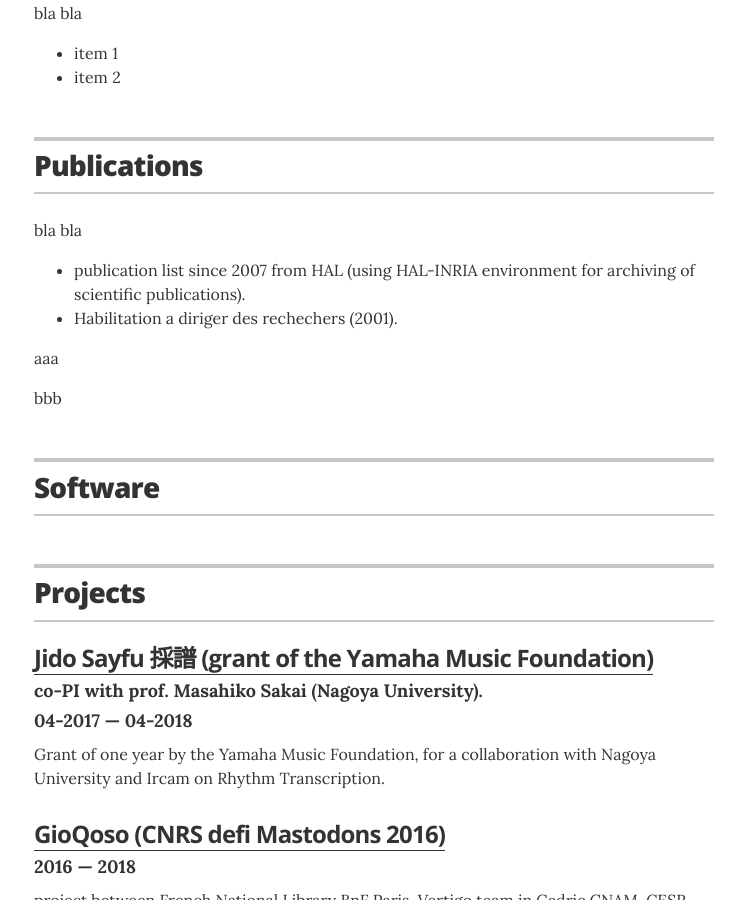
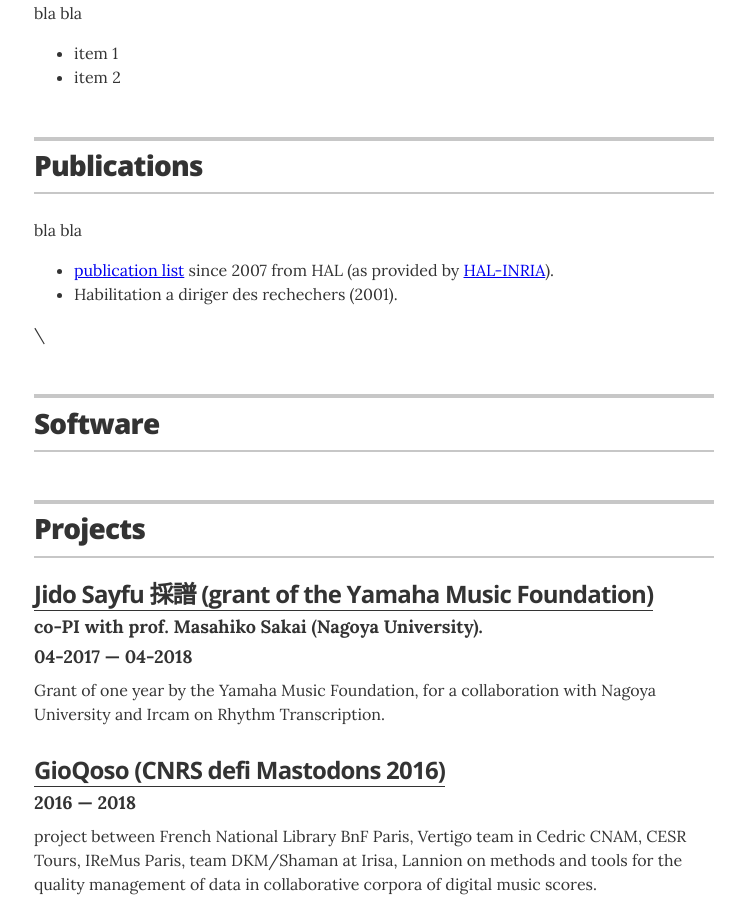
Before and after one commit to florento/florent-jacquemard.github.io, a Jekyll site: the page built from index.html, in a window 1280 px wide and 900 px high, scrolled down 539 px. Shown: the whole window, without its empty margins (266-1011 px from the left). Built offline with Jekyll 4.4.1, drawn with Linux system fonts in a browser that asks for light colours.

Commit message:
publis: link haltools

```diff
--- a/_layouts/resume.html
+++ b/_layouts/resume.html
@@ -126,9 +126,7 @@
         {% for publi in site.publications %}
         <div class="resume-item" itemtype="http://schema.org/CreativeWork">
           <p>{{ publi.content | markdownify }}</p>
-          <p>aaa</p>
-          <p>bbb</p>
-        </div><!-- end of resume-item -->
+\       </div><!-- end of resume-item -->
         {% endfor %}
       </section>
       <!-- end Publis -->
```
Also changed, not shown: _publications/publications.md (+1 -1 lines).
